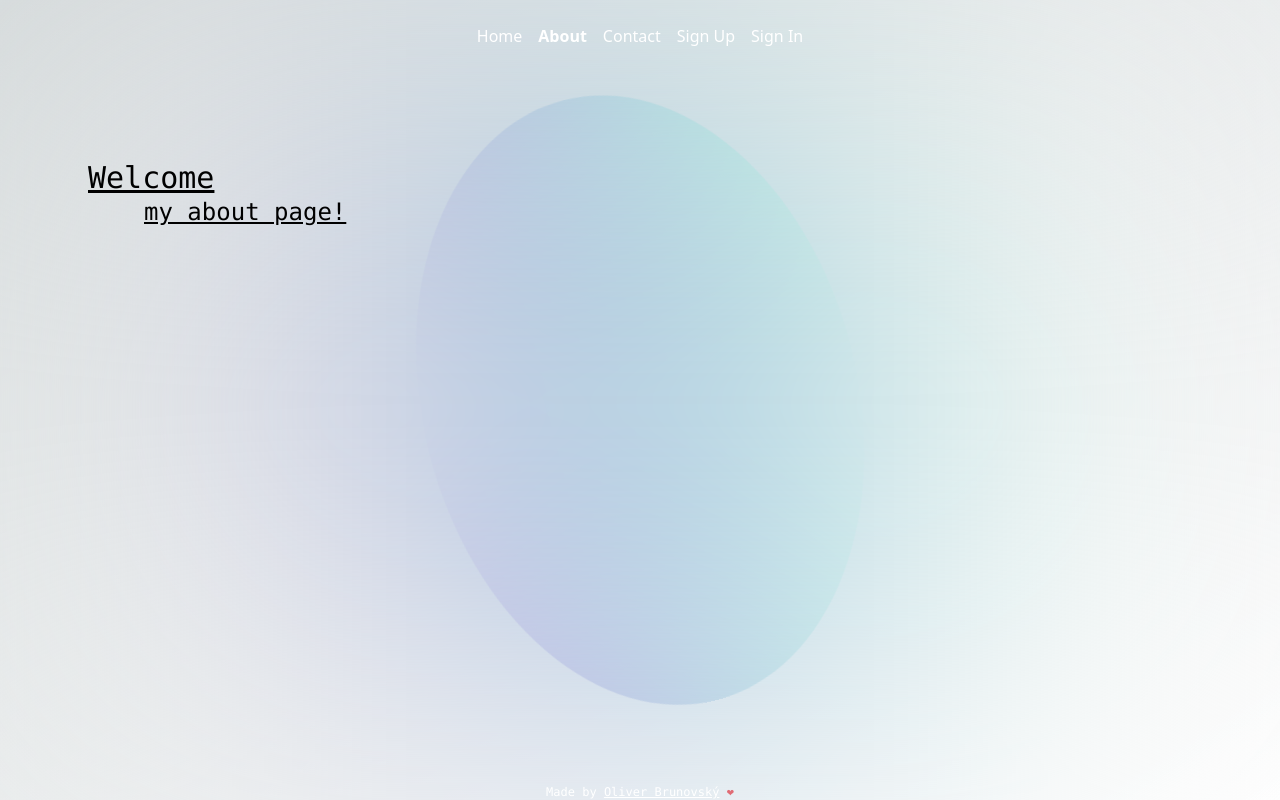
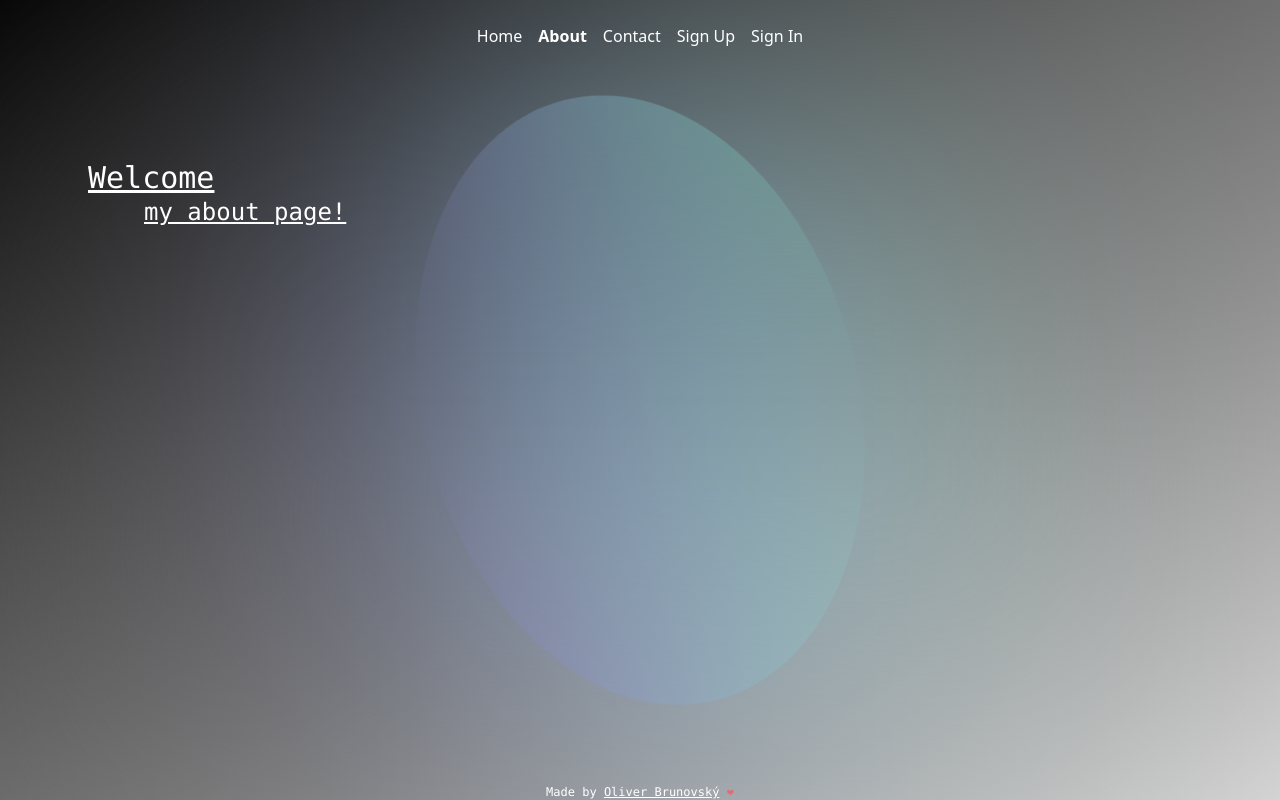
Before and after one commit to brunovskyoliver/portfolio, a Next.js app: page /About in a window 1280 px wide. Built offline with nearby package versions, Linux system fonts and the light colour scheme; no server answers.

Commit message:
bg fix for all

```diff
--- a/src/styles/globals.css
+++ b/src/styles/globals.css
@@ -100,13 +100,13 @@ body {
 }
 
 body {
-  color: rgb(var(--foreground-rgb));
+  color: rgb(255, 255, 255);
   background: linear-gradient(
       to bottom right,
       transparent,
-      rgb(var(--background-end-rgb))
+      rgb(220, 220, 220)
     )
-    rgb(var(--background-start-rgb));
+    rgb(0, 0, 0);
 }
 
 a {
```
